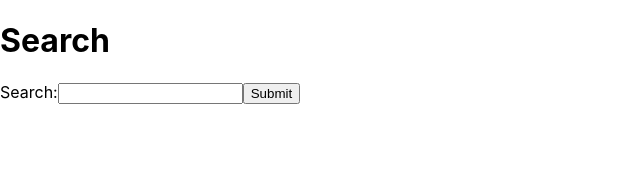
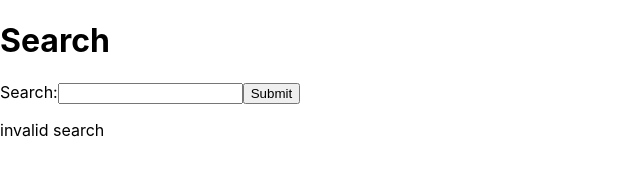
Before and after one commit to ehsanexe/Movie-Hub, a React (Create React App) app in the folder moviehub/: page / in a window 1280 px wide. Shown: the top 190 px of the page, without its empty margins (0-640 px from the left). Built offline with nearby package versions, Linux system fonts and the light colour scheme.

Commit message:
movie list added

```diff
--- a/moviehub/src/App.js
+++ b/moviehub/src/App.js
@@ -8,7 +8,7 @@ class App extends Component {
     movieData: {}
   }
 
-  movieCard = (mData) => {
+  searchData = (mData) => {
     //let data = [...this.state.movieData,mData];
     this.setState({
       movieData: mData
@@ -21,7 +21,7 @@ class App extends Component {
     return(
       <div className="App">
         <h1>Search</h1>
-        <Search movieCard={this.movieCard}/>
+        <Search searchData={this.searchData}/>
         <MovieCard data={this.state.movieData}/>
 
       </div>
--- a/moviehub/src/Search.js
+++ b/moviehub/src/Search.js
@@ -17,22 +17,22 @@ class Search extends Component {
     HandleSubmit = (e) => {
         e.preventDefault();
 
-        axios.get(`http://www.omdbapi.com/?t=${this.state.search}&apikey=cb3a98a0`)
+        axios.get(`http://www.omdbapi.com/?s=${this.state.search}&apikey=cb3a98a0`)
             .then(res => {
                 console.log(res);
                 this.setState({
-                    movieData: res.data
+                    movieData: res.data.Search
                 })
 
                 console.log("Search:",this.state.movieData)
-                this.props.movieCard(this.state.movieData)
+                this.props.searchData(this.state.movieData)
             });
 
     }
 
     render(){
 
-
+        const movieList = this.state.movieData;
 
         return(
             <div>
@@ -42,7 +42,16 @@ class Search extends Component {
                     <button type="submit">Submit</button>
                 </form>
 
+                {   movieList.length > 0 ? (
+                    movieList.map(movie => (
+                    <div className="movieList" key={movie.imdbID}>
+                        <h4>{movie.Title}</h4>
+                        <p>{movie.Year}</p>
+                        <img src={movie.Poster} alt=" missing" />
 
+                    </div>)) ): (<p>invalid search</p>)
+
+                }
             </div>
         )
     }
```
Also changed, not shown: moviehub/src/MovieList.js (added, +51 -0 lines).
